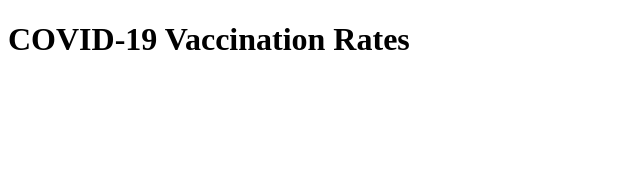
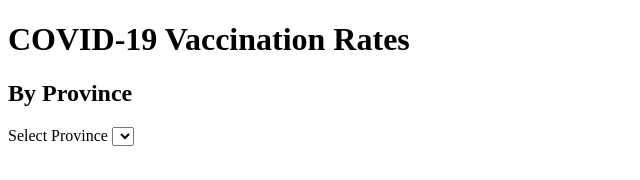
Before and after one commit to k9paws/gary-rosen-project-2, a plain HTML site: page index.html in a window 1280 px wide. Shown: the whole page, without its empty margins (0-640 px from the left). Drawn offline with Linux system fonts and the light colour scheme.

Commit message:
Basic HTML

```diff
--- a/index.html
+++ b/index.html
@@ -1,15 +1,25 @@
 <!DOCTYPE html>
 <html lang="en">
+
 <head>
     <meta charset="UTF-8">
     <meta http-equiv="X-UA-Compatible" content="IE=edge">
     <meta name="viewport" content="width=device-width, initial-scale=1.0">
     <title>COVID-19 Vaccination Rates</title>
 </head>
+
 <body>
 
     <h1>COVID-19 Vaccination Rates</h1>
 
 
+    <h2>By Province</h2>
+
+    <label for="province">Select Province</label>
+    <select name="province">
+
+        <div class="results"></div>
+
 </body>
+
 </html>
```
